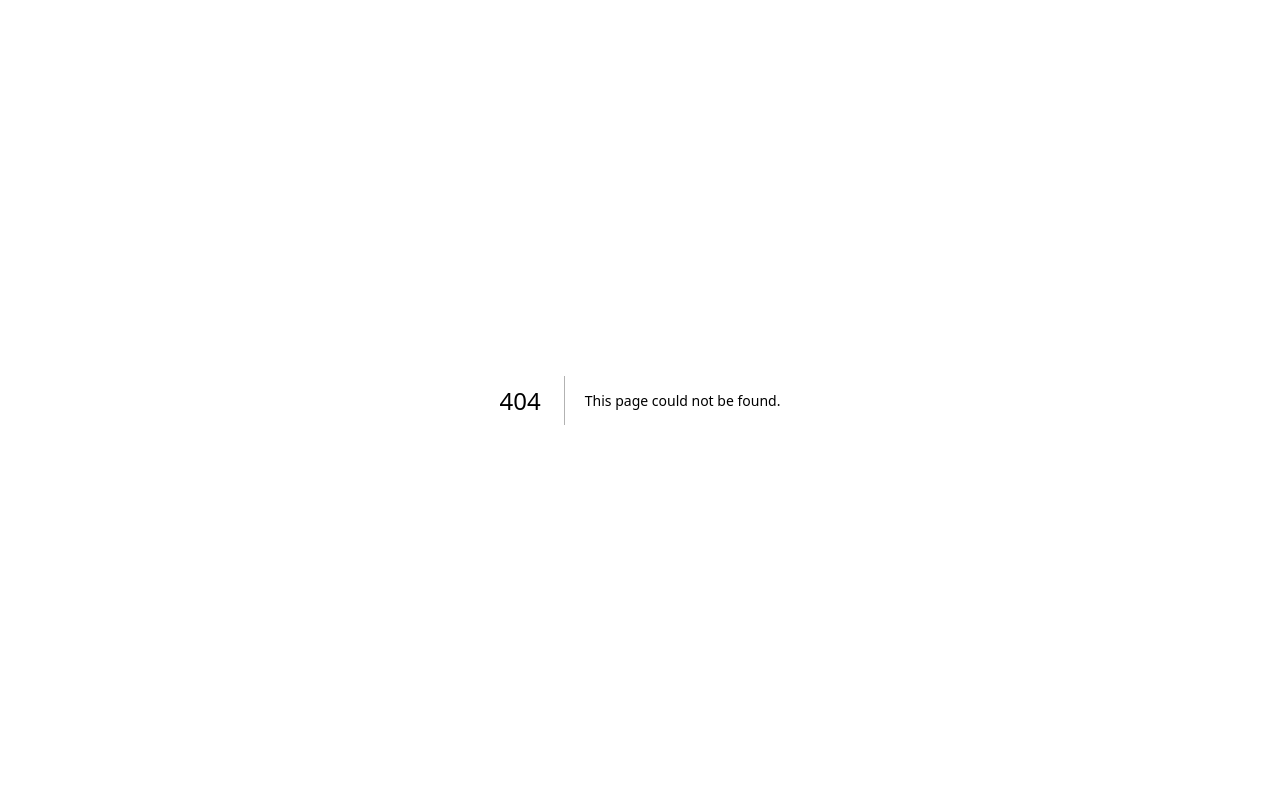
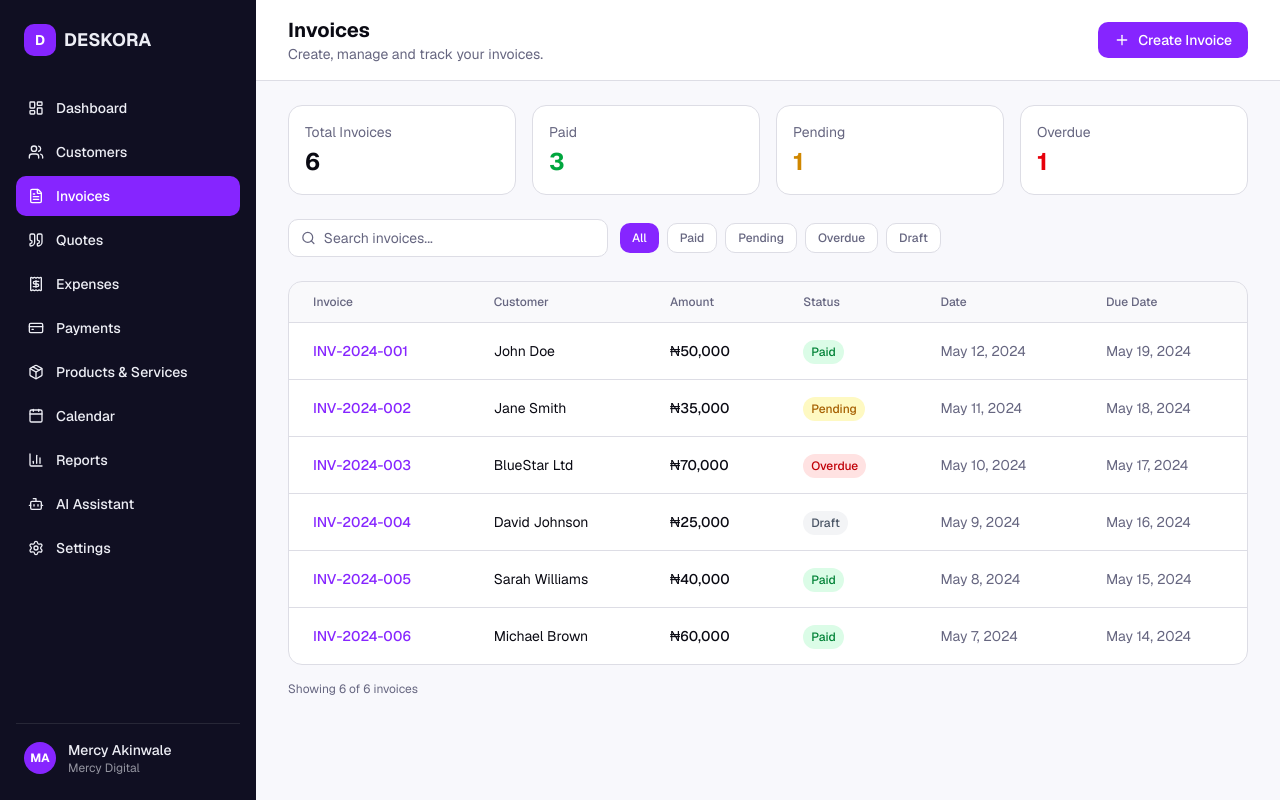
Before and after one commit to feranmimercy550-stack/deskora, a Next.js app: page /invoices in a window 1280 px wide. Before the commit this address had no page. Built offline with nearby package versions, Linux system fonts and the light colour scheme.

Commit message:
feat: create invoices dashboard page with sidebar and table
Co-authored-by: feranmimercy550-stack <297888402+feranmimercy550-stack@users.noreply.github.com>

```diff
--- /dev/null
+++ b/src/app/invoices/page.tsx
@@ -0,0 +1,189 @@
+"use client";
+
+import { useState } from "react";
+import Link from "next/link";
+import {
+  LayoutDashboard, Users, FileText, Receipt,
+  CreditCard, Package, Calendar, BarChart3, Bot,
+  Settings, Search, Plus, Quote
+} from "lucide-react";
+
+const sidebarLinks = [
+  { icon: LayoutDashboard, label: "Dashboard", href: "/dashboard" },
+  { icon: Users, label: "Customers", href: "/customers" },
+  { icon: FileText, label: "Invoices", href: "/invoices", active: true },
+  { icon: Quote, label: "Quotes", href: "/quotes" },
+  { icon: Receipt, label: "Expenses", href: "/expenses" },
+  { icon: CreditCard, label: "Payments", href: "/payments" },
+  { icon: Package, label: "Products & Services", href: "/products" },
+  { icon: Calendar, label: "Calendar", href: "/calendar" },
+  { icon: BarChart3, label: "Reports", href: "/reports" },
+  { icon: Bot, label: "AI Assistant", href: "/ai-assistant" },
+  { icon: Settings, label: "Settings", href: "/settings" },
+];
+
+const invoices = [
+  { id: "INV-2024-001", customer: "John Doe", amount: "₦50,000", status: "Paid", date: "May 12, 2024", due: "May 19, 2024" },
+  { id: "INV-2024-002", customer: "Jane Smith", amount: "₦35,000", status: "Pending", date: "May 11, 2024", due: "May 18, 2024" },
+  { id: "INV-2024-003", customer: "BlueStar Ltd", amount: "₦70,000", status: "Overdue", date: "May 10, 2024", due: "May 17, 2024" },
+  { id: "INV-2024-004", customer: "David Johnson", amount: "₦25,000", status: "Draft", date: "May 9, 2024", due: "May 16, 2024" },
+  { id: "INV-2024-005", customer: "Sarah Williams", amount: "₦40,000", status: "Paid", date: "May 8, 2024", due: "May 15, 2024" },
+  { id: "INV-2024-006", customer: "Michael Brown", amount: "₦60,000", status: "Paid", date: "May 7, 2024", due: "May 14, 2024" },
+];
+
+const statusStyles: Record<string, string> = {
+  Paid: "bg-green-100 text-green-700",
+  Pending: "bg-yellow-100 text-yellow-700",
+  Overdue: "bg-red-100 text-red-700",
+  Draft: "bg-gray-100 text-gray-600",
+};
+
+export default function InvoicesPage() {
+  const [search, setSearch] = useState("");
+  const [filter, setFilter] = useState("All");
+
+  const filtered = invoices.filter((inv) => {
+    const matchesSearch =
+      inv.customer.toLowerCase().includes(search.toLowerCase()) ||
+      inv.id.toLowerCase().includes(search.toLowerCase());
+    const matchesFilter = filter === "All" || inv.status === filter;
+    return matchesSearch && matchesFilter;
+  });
+
+  return (
+    <div className="flex h-screen bg-background overflow-hidden">
+      {/* Sidebar */}
+      <aside className="w-64 bg-sidebar flex flex-col py-6 px-4 shrink-0">
+        <div className="flex items-center gap-2 px-2 mb-8">
+          <div className="w-8 h-8 bg-primary rounded-lg flex items-center justify-center">
+            <span className="text-white font-bold text-sm">D</span>
+          </div>
+          <span className="text-sidebar-foreground font-bold text-lg">DESKORA</span>
+        </div>
+
+        <nav className="flex flex-col gap-1 flex-1">
+          {sidebarLinks.map((link) => (
+            <Link
+              key={link.href}
+              href={link.href}
+              className={`flex items-center gap-3 px-3 py-2.5 rounded-lg text-sm font-medium transition-colors ${
+                link.active
+                  ? "bg-primary text-white"
+                  : "text-sidebar-foreground hover:bg-sidebar-accent"
+              }`}
+            >
+              <link.icon className="w-4 h-4 shrink-0" />
+              {link.label}
+            </Link>
+          ))}
+        </nav>
+
+        <div className="flex items-center gap-3 px-2 pt-4 border-t border-sidebar-border">
+          <div className="w-8 h-8 bg-primary rounded-full flex items-center justify-center text-white text-xs font-bold">
+            MA
+          </div>
+          <div>
+            <p className="text-sidebar-foreground text-sm font-medium">Mercy Akinwale</p>
+            <p className="text-sidebar-foreground/60 text-xs">Mercy Digital</p>
+          </div>
+        </div>
+      </aside>
+
+      {/* Main */}
+      <main className="flex-1 overflow-y-auto">
+        {/* Header */}
+        <div className="flex items-center justify-between px-8 py-4 border-b border-border bg-card">
+          <div>
+            <h1 className="text-xl font-bold text-foreground">Invoices</h1>
+            <p className="text-muted-foreground text-sm">Create, manage and track your invoices.</p>
+          </div>
+          <button className="bg-primary text-white px-4 py-2 rounded-lg text-sm font-medium flex items-center gap-2 hover:opacity-90 transition">
+            <Plus className="w-4 h-4" />
+            Create Invoice
+          </button>
+        </div>
+
+        <div className="px-8 py-6">
+          {/* Stats */}
+          <div className="grid grid-cols-2 md:grid-cols-4 gap-4 mb-6">
+            {[
+              { label: "Total Invoices", value: "6", color: "text-foreground" },
+              { label: "Paid", value: "3", color: "text-green-600" },
+              { label: "Pending", value: "1", color: "text-yellow-600" },
+              { label: "Overdue", value: "1", color: "text-red-600" },
+            ].map((stat) => (
+              <div key={stat.label} className="bg-card border border-border rounded-xl p-4">
+                <p className="text-muted-foreground text-sm">{stat.label}</p>
+                <p className={`text-2xl font-bold mt-1 ${stat.color}`}>{stat.value}</p>
+              </div>
+            ))}
+          </div>
+
+          {/* Search & Filter */}
+          <div className="flex items-center gap-3 mb-6">
+            <div className="flex items-center gap-2 bg-card border border-border rounded-lg px-3 py-2 w-80">
+              <Search className="w-4 h-4 text-muted-foreground" />
+              <input
+                placeholder="Search invoices..."
+                value={search}
+                onChange={(e) => setSearch(e.target.value)}
+                className="bg-transparent text-sm outline-none w-full placeholder:text-muted-foreground text-foreground"
+              />
+            </div>
+            <div className="flex gap-2">
+              {["All", "Paid", "Pending", "Overdue", "Draft"].map((f) => (
+                <button
+                  key={f}
+                  onClick={() => setFilter(f)}
+                  className={`px-3 py-1.5 rounded-lg text-xs font-medium transition ${
+                    filter === f
+                      ? "bg-primary text-white"
+                      : "bg-card border border-border text-muted-foreground hover:bg-accent"
+                  }`}
+                >
+                  {f}
+                </button>
+              ))}
+            </div>
+          </div>
+
+          {/* Table */}
+          <div className="bg-card border border-border rounded-xl overflow-hidden">
+            <table className="w-full">
+              <thead>
+                <tr className="border-b border-border bg-muted/30">
+                  <th className="text-left text-xs font-medium text-muted-foreground px-6 py-3">Invoice</th>
+                  <th className="text-left text-xs font-medium text-muted-foreground px-6 py-3">Customer</th>
+                  <th className="text-left text-xs font-medium text-muted-foreground px-6 py-3">Amount</th>
+                  <th className="text-left text-xs font-medium text-muted-foreground px-6 py-3">Status</th>
+                  <th className="text-left text-xs font-medium text-muted-foreground px-6 py-3">Date</th>
+                  <th className="text-left text-xs font-medium text-muted-foreground px-6 py-3">Due Date</th>
+                </tr>
+              </thead>
+              <tbody>
+                {filtered.map((inv) => (
+                  <tr key={inv.id} className="border-b border-border last:border-0 hover:bg-muted/20 transition cursor-pointer">
+                    <td className="px-6 py-4 text-sm text-primary font-medium">{inv.id}</td>
+                    <td className="px-6 py-4 text-sm text-foreground">{inv.customer}</td>
+                    <td className="px-6 py-4 text-sm font-medium text-foreground">{inv.amount}</td>
+                    <td className="px-6 py-4">
+                      <span className={`text-xs px-2 py-1 rounded-full font-medium ${statusStyles[inv.status]}`}>
+                        {inv.status}
+                      </span>
+                    </td>
+                    <td className="px-6 py-4 text-sm text-muted-foreground">{inv.date}</td>
+                    <td className="px-6 py-4 text-sm text-muted-foreground">{inv.due}</td>
+                  </tr>
+                ))}
+              </tbody>
+            </table>
+          </div>
+
+          <p className="text-xs text-muted-foreground mt-4">
+            Showing {filtered.length} of {invoices.length} invoices
+          </p>
+        </div>
+      </main>
+    </div>
+  );
+}
```
